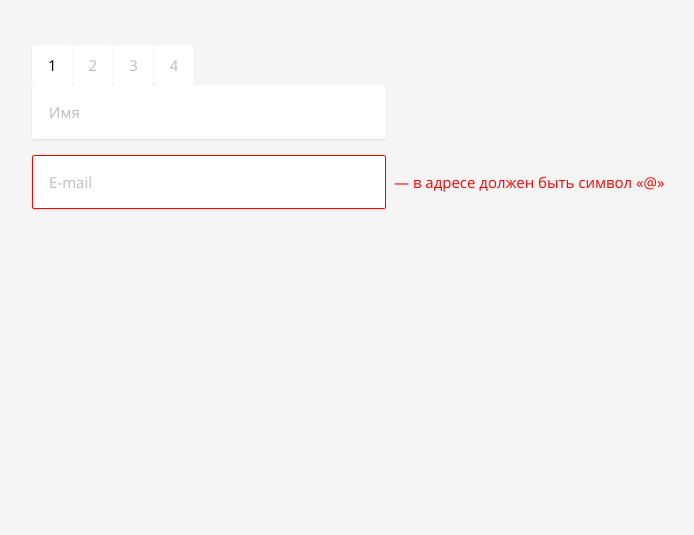
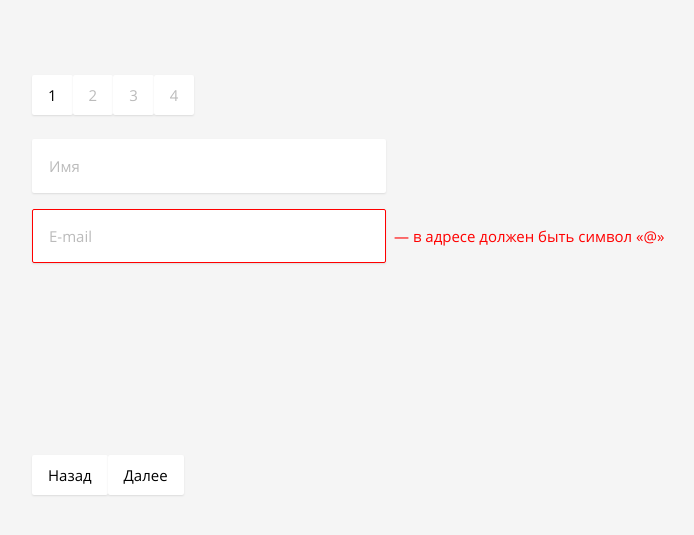
Before and after one commit to nckcol/lun-assignment-react, a React (Create React App) app: page / in a window 1280 px wide. Shown: the part 115-650 px from the top of the page, without its empty margins (448-1142 px from the left). Built offline with nearby package versions, Linux system fonts and the light colour scheme.

Commit message:
feat: add actions on form

```diff
--- a/src/App.css
+++ b/src/App.css
@@ -8,6 +8,23 @@
 }
 
 .App-container {
-  min-height: 480px;
+  min-height: 420px;
   width: 320px;
+  display: flex;
+  flex-direction: column;
+  justify-content: flex-start;
 }
+
+.App-progress {
+  margin-bottom: 24px;
+  flex: 0 0 auto;
+}
+
+.App-content {
+  margin-bottom: 24px;
+  flex: 1 1 auto;
+}
+
+.App-actions {
+  flex: 0 0 auto;
+}
--- a/src/App.js
+++ b/src/App.js
@@ -43,6 +43,10 @@ class App extends Component {
               <Redirect to="/" />
             </Switch>
           </div>
+          <div className="App-actions">
+            <Button variant="accent">Назад</Button>
+            <Button variant="accent">Далее</Button>
+          </div>
         </div>
       </div>
     );
```
